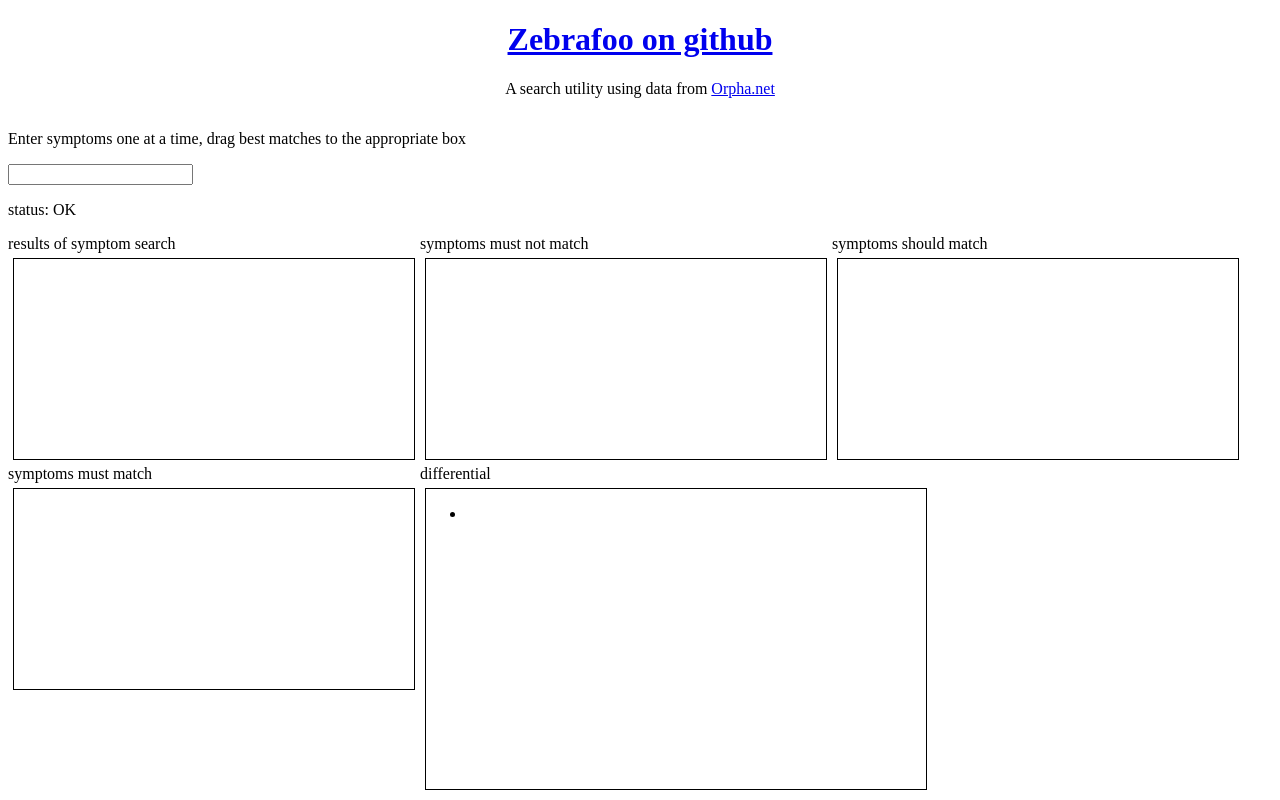
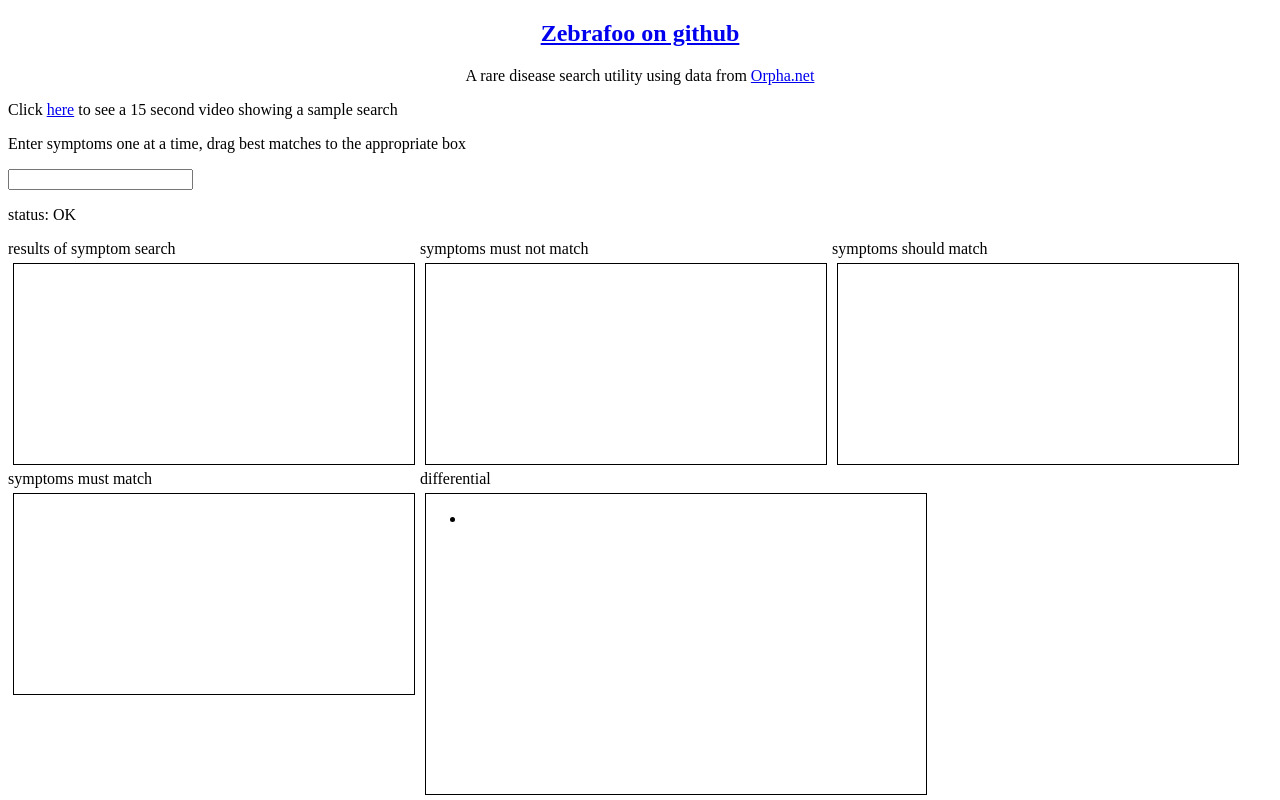
Before and after one commit to aliber4079/zebrafoo, a Next.js app: page / in a window 1280 px wide. Built offline with nearby package versions, Linux system fonts and the light colour scheme.

Commit message:
verbiage, add sample search

```diff
--- a/components/querybox.jsx
+++ b/components/querybox.jsx
@@ -29,7 +29,7 @@ export default function QueryBox({beginSearch, queryStatus}) {
 	return (
 		<>
 		<label >
-		<p style={{marginTop: "2em"}} />
+		<p>Click <a target="_blank" href="https://www.zebrafoo.com/zebra/exampleusage.html">here</a> to see a 15 second video showing a sample search</p>
 		Enter symptoms one at a time, drag best matches to the appropriate box <p/>
 		<input id="queryinput" type="text" onKeyPress={timerstuff} />
 		</label>
--- a/pages/index.jsx
+++ b/pages/index.jsx
@@ -53,8 +53,8 @@ export default function HomePage() {
 	return(
 		<>
 		<div style={{textAlign:"center"}}>
-		<h1><a href="https://github.com/aliber4079/zebrafoo">Zebrafoo on github</a></h1>
-		A search utility using data from <a href="https://www.orpha.net/consor/cgi-bin/Disease.php?lng=EN">Orpha.net</a>
+		<h2><a href="https://github.com/aliber4079/zebrafoo">Zebrafoo on github</a></h2>
+		A rare disease search utility using data from <a href="https://www.orpha.net/consor/cgi-bin/Disease.php?lng=EN">Orpha.net</a>
 		</div>
 		<QueryBox beginSearch={beginSearch} queryStatus={queryStatus}/>
 	    	<SymptomsHolder title="results of symptom search" id="proposed" dragDrop={dragDrop} symptomsHolder={symptomsHolder} setSymptomsHolder={setSymptomsHolder} />
```
